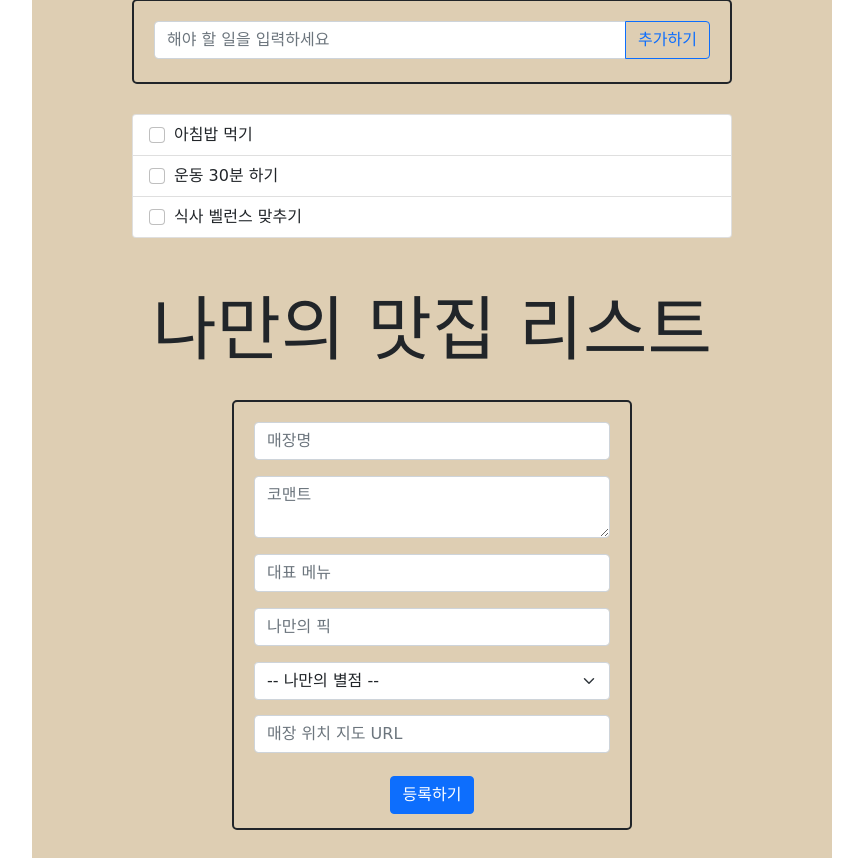
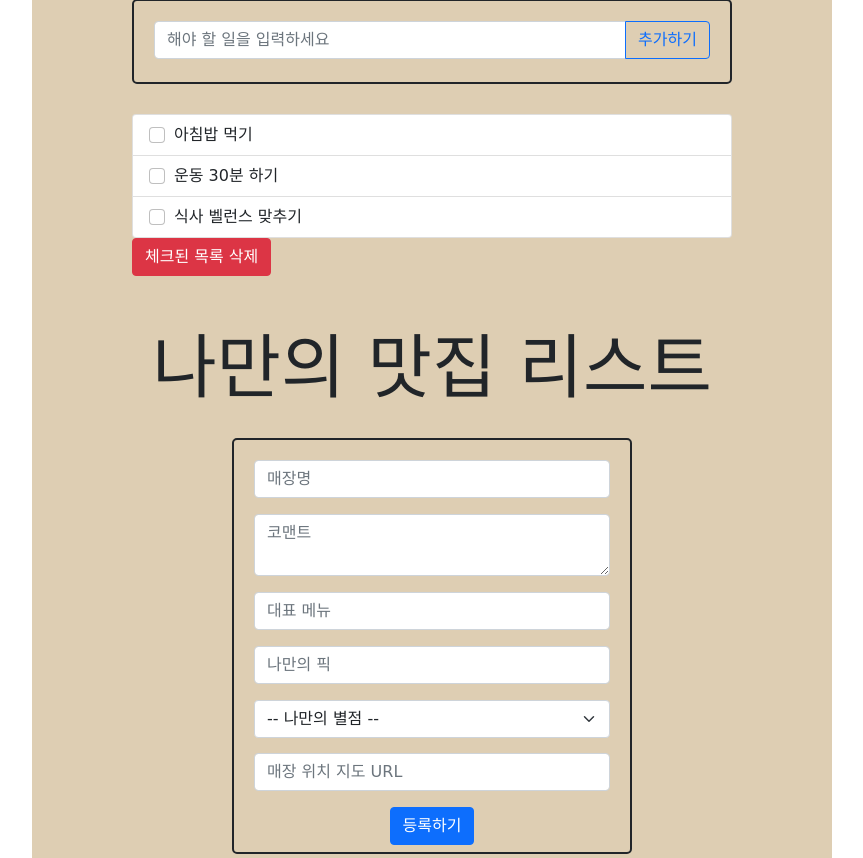
Before and after one commit to kootner/study29, a Python web app: template templates/index.html in a window 1280 px wide. Shown: the part 133-991 px from the top of the page, without its empty margins (208-1071 px from the left). Run offline with Jinja, Linux system fonts and the light colour scheme; the template is opened without the code that fills it, so the values that code supplies are empty; some libraries are stand-ins or nearby versions; some web fonts are replaced.

Commit message:
체크된 목록 지우기 버튼 추가

```diff
--- a/templates/index.html
+++ b/templates/index.html
@@ -47,6 +47,9 @@
 
         }
 
+
+
+
         .restaurant-box {
             width: 600px;
             margin-top: 30px;
@@ -57,7 +60,7 @@
         .sec {
             margin-bottom: 15px;
         }
-        .btn {
+        .restaurant-btn {
             display: block;
             margin: auto;
         }
@@ -97,7 +100,7 @@
                 <li class="list-group-item">
                     <input class="form-check-input me-1" type="checkbox" value="" aria-label="...">
                     아침밥 먹기
-                </li>
+                 </li>
                 <li class="list-group-item">
                     <input class="form-check-input me-1" type="checkbox" value="" aria-label="...">
                     운동 30분 하기
@@ -107,6 +110,7 @@
                     식사 벨런스 맞추기
                 </li>
             </ul>
+             <button type="button" class="btn btn-danger list-btn">체크된 목록 삭제</button>
         </div>
         <div class="title">
             <h1 style="font-size: 70px">나만의 맛집 리스트</h1>
@@ -136,9 +140,7 @@
             <div class="mb-3">
                 <input type="email" class="form-control" placeholder="매장 위치 지도 URL">
             </div>
-            <div class="btn">
-            <button class="btn btn-primary" type="submit">등록하기</button>
-            </div>
+            <button class="btn btn-primary restaurant-btn" type="submit">등록하기</button>
         </div>
 
 
```
